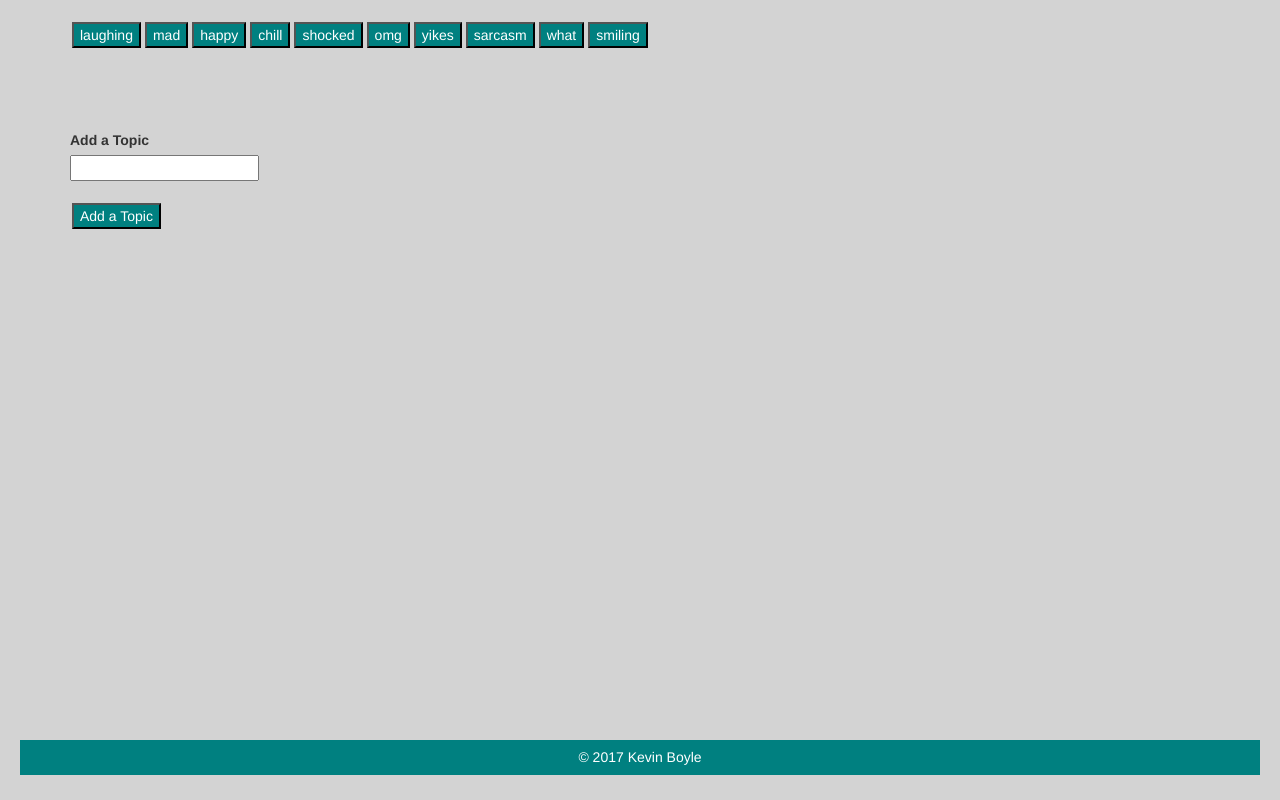
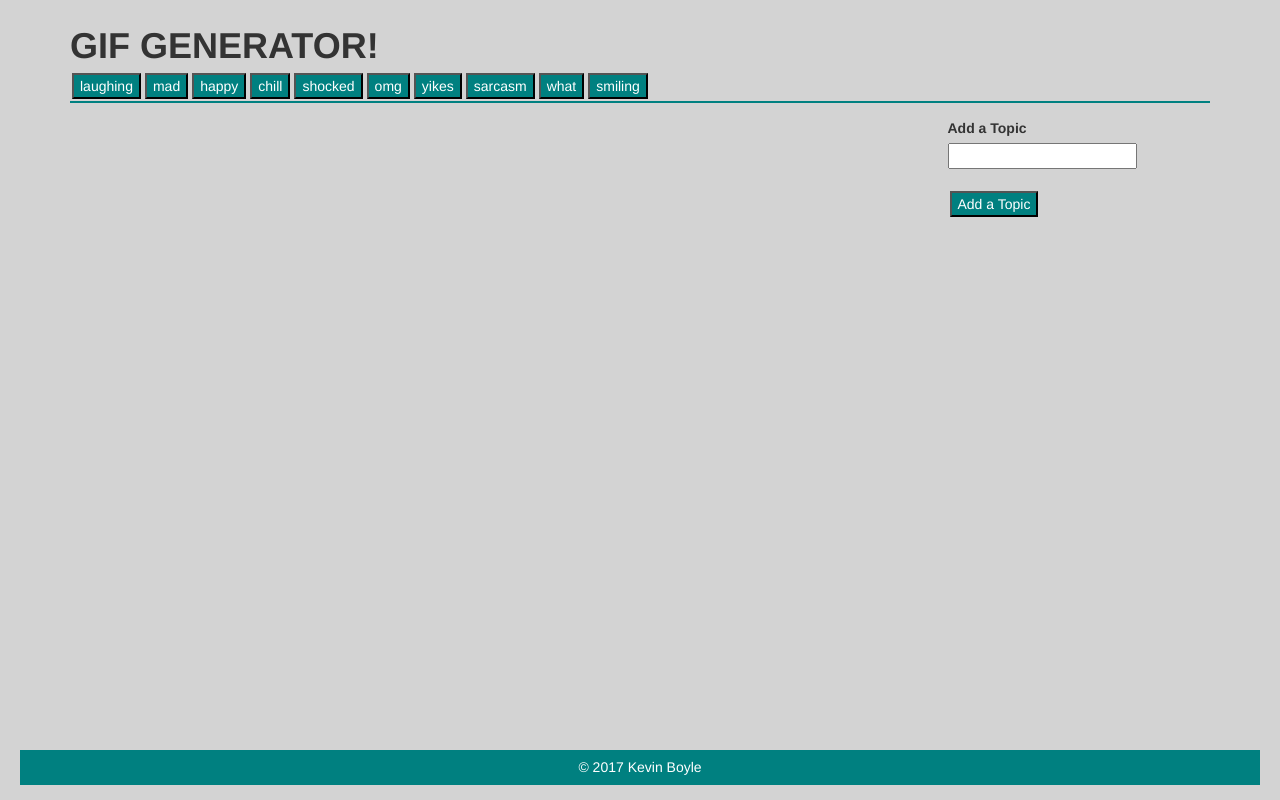
Before and after one commit to kmboyle/giphy, a plain HTML site: page index.html in a window 1280 px wide. Drawn offline with nearby package versions, Linux system fonts and the light colour scheme.

Commit message:
final changes

```diff
--- a/assets/css/style.css
+++ b/assets/css/style.css
@@ -24,6 +24,20 @@ button, #add-gif{
  }
  footer {
 
+  margin-top:10px;
  	background-color: teal;
 	color: white;
  }
+
+#topTitle, #title{
+  font-size: 36px;
+  font-weight: bold;
+}
+
+#title{
+ border-top: 2px solid teal;
+
+}
+.search{
+  margin-top: 15px;
+}
--- a/assets/javascript/app.js
+++ b/assets/javascript/app.js
@@ -12,6 +12,8 @@ function displayGiphy(){
 
 	$(".gif-pics").empty();
 
+	$("#title").html("Results: " + $(this).attr("reaction-name"));
+
 	$.ajax({
 		url: queryURL,
 		method: "GET"}).done(function(response){
@@ -22,9 +24,18 @@ function displayGiphy(){
 			var image = response.data[i].images.fixed_height_still.url;
 
 
-			var gifDiv=$("<div>");
+			var gifDiv=$("<div class= col-md-6>");
 
 			var rating = response.data[i].rating;
+
+			if (rating === 'r'){
+
+				var pOne=$("<p>").text("Rating: " + rating + " Content Not Viewable.");
+				gifDiv.append(pOne);
+				$(".gif-pics").prepend(gifDiv);
+
+			}
+			else {
 
 			var pOne=$("<p>").text("Rating: " + rating);
 
@@ -32,15 +43,16 @@ function displayGiphy(){
 			gifDiv.append(pOne);
 
 
-			var image = $("<img class='gif' data-still="+image+" data-state='still' data-animate="+play+">").attr("src", response.data[i].images.fixed_height_still.url);
+			var image = $("<img class='gif img-responsive' data-still="+image+" data-state='still' data-animate="+play+">").attr("src", response.data[i].images.fixed_height_still.url);
 
 
 			gifDiv.append(image);
 
 
 			$(".gif-pics").prepend(gifDiv);
-		}
+			}
 
+	}
 		})
 
 }
--- a/index.html
+++ b/index.html
@@ -13,19 +13,29 @@
 <body>
 <div class="wrapper">
 <div class="container">
+ <div class="row">
+  <div class="col-md-12">
+  <div id="topTitle">GIF GENERATOR!</div>
+  </div>
+ </div>
 
  <div class="row">
   <div class="col-md-12">
   <div id="button-list"></div>
   </div>
  </div>
+ <div class="row">
+  <div class="col-md-12">
+  <div id="title"></div>
+  </div>
+ </div>
 
  <div class="row">
   <div class=" col-md-9 gif-pics">
    </div>
-   <br><br><br><br>
+  <!--  <br><br><br><br> -->
 
-    <div class="col-md-3">
+    <div class="col-md-3 search">
 
      <form id="gif-form">
 	  <label for= "gif-input">Add a Topic</label>
```
